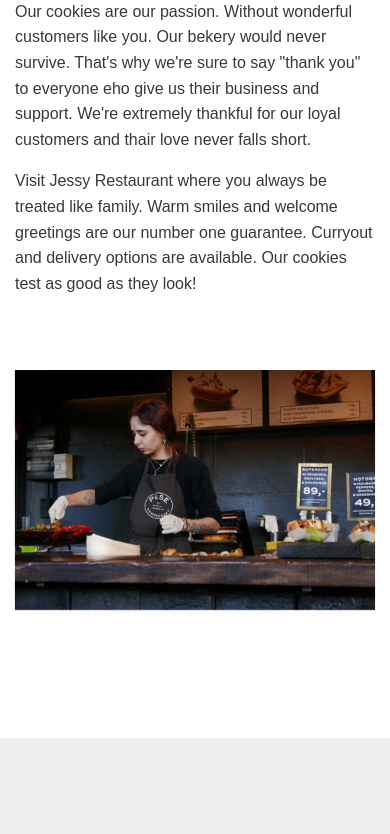
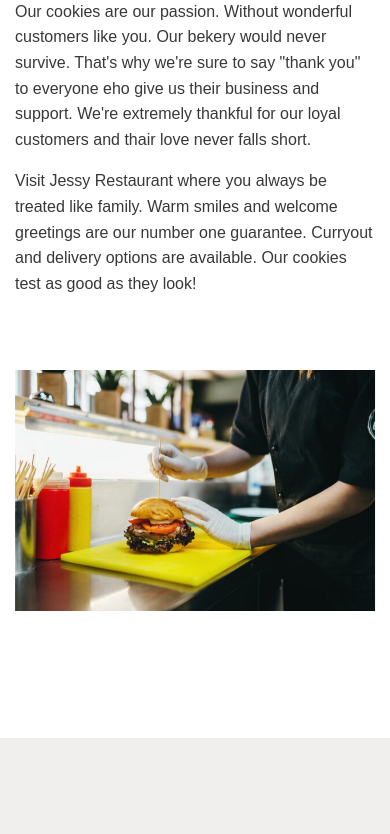
Before and after one commit to jescatarimo/food-restaurant, a plain HTML site: page index.html in a window 390 px wide. Shown: the part 1166-2000 px from the top of the page. Drawn offline with Linux system fonts and the light colour scheme; some packages are replaced by stand-ins of ours; no server answers; files whose address does not match are found by name.

Commit message:
responsive image

```diff
--- a/assets/css/style.css
+++ b/assets/css/style.css
@@ -1,12 +1,17 @@
 html {
-  overflow-x: hidden; }
+  overflow-x: hidden;
+  height: -webkit-fill-available;
+}
 
 body {
   font-family: "Raleway", sans-serif;
   background: #fff;
   font-size: 16px;
   line-height: 1.6;
-  color: #383838; }
+  color: #383838;
+  height: -webkit-fill-available;
+}
+
 
 a {
   -webkit-transition: .3s all ease;
--- a/index.html
+++ b/index.html
@@ -23,7 +23,7 @@
     <link rel="stylesheet" href="assets/css/icomoon.css">
     <link rel="stylesheet" href="assets/css/style.css">
   </head>
-  <body data-spy="scroll" data-target="#ftco-navbar" data-offset="200">
+  <body data-spy="scroll" data-target="#ftco-navbar" data-offset="200" >
 
     <!-- start nav -->
     <nav class="navbar navbar-expand-lg navbar-dark ftco_navbar bg-dark ftco-navbar-light" id="ftco-navbar">
@@ -48,7 +48,7 @@
     </nav>
     <!-- END nav -->
     <!-- start home section -->
-    <section class="ftco-cover" style="background-image: url(images/bg_3.jpg);" id="section-home">
+    <section class="ftco-cover" style="background-image: url(images/background.avif);" id="section-home">
       <div class="container">
         <div class="row align-items-center justify-content-center text-center ftco-vh-100">
           <div class="col-md-12">
@@ -83,7 +83,7 @@
           </div>
           <div class="col-md-1"></div>
           <div class="col-md-6 ftco-animate img" data-animate-effect="fadeInRight">
-            <img src="images/about_img_1.jpg">
+            <img src="images/chef cooker.jpg" class="img-fluid">
           </div>
         </div>
       </div>
```
Also changed, not shown: images/background.avif (added), images/chef cooker.jpg (added), images/email.png, 1 other file.
